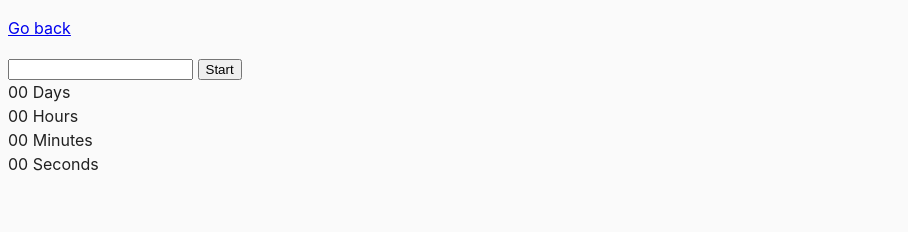
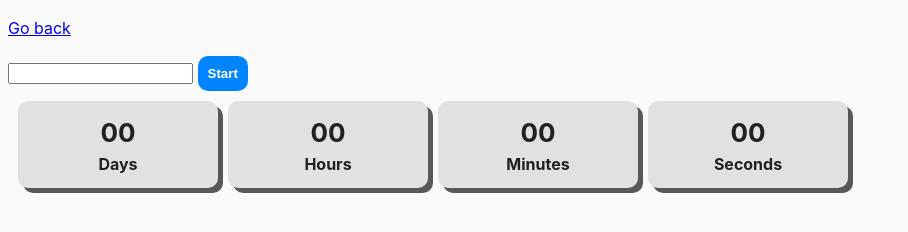
Before and after one commit to KRKDEV/goit-js-hw-09, a website built with Parcel: page src/02-timer.html in a window 1280 px wide. Shown: the whole page, without its empty margins (0-908 px from the left). Built offline with nearby package versions, Linux system fonts and the light colour scheme.

Commit message:
CSS update

```diff
--- a/src/css/common.css
+++ b/src/css/common.css
@@ -16,3 +16,42 @@ img {
   display: block;
   max-width: 100%;
 }
+
+.timer {
+  display: flex;
+  flex-direction: row;
+  padding: 10px;
+}
+
+.field {
+  width: 200px;
+  background-color: #e2e1e1;
+  display: flex;
+  flex-direction: column;
+  align-items: center;
+  font-weight: bold;
+  padding: 10px;
+  border: 2px solid rgb(226, 226, 226);
+  border-radius: 10px;
+  box-shadow: 5px 5px #585858;
+}
+
+.field:not(:last-child) {
+  margin-right: 10px;
+}
+.value {
+  font-size: 26px;
+}
+
+button {
+  background-color: rgb(0, 132, 255);
+  color: #ffffff;
+  font-weight: bold;
+  border: none;
+  border-radius: 10px;
+  padding: 10px;
+}
+
+button:hover {
+  box-shadow: 2px 2px #cccccc;
+}
```
